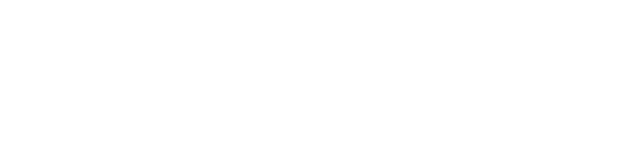
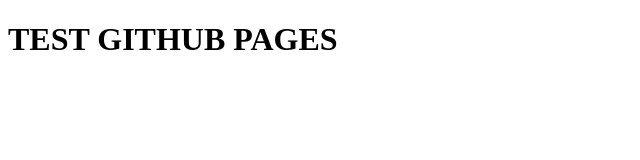
Before and after one commit to jpcboro/jboro.github.io, a plain HTML site: page index.html in a window 1280 px wide. Shown: the whole page, without its empty margins (0-640 px from the left). Drawn offline with Linux system fonts and the light colour scheme.

Commit message:
add test github text

```diff
--- a/index.html
+++ b/index.html
@@ -2,9 +2,9 @@
 <html lang="en">
 <head>
   <meta charset="UTF-8">
-  <title>JOEP BORO WEBSITE</title>
+  <title>TEST</title>
 </head>
 <body>
-
+<h1>TEST GITHUB PAGES</h1>
 </body>
 </html>
```
Also changed, not shown: 1 other file.
